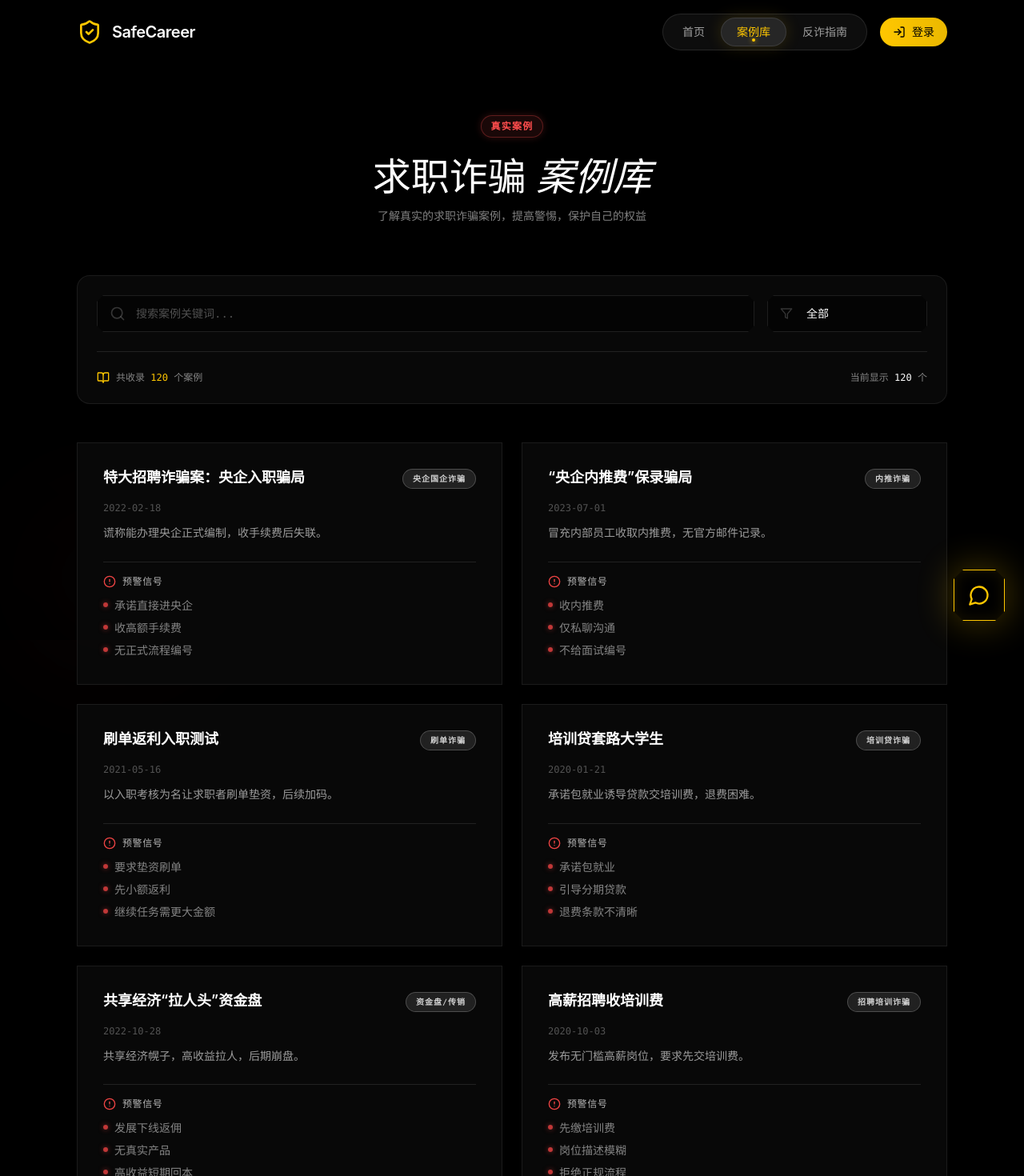
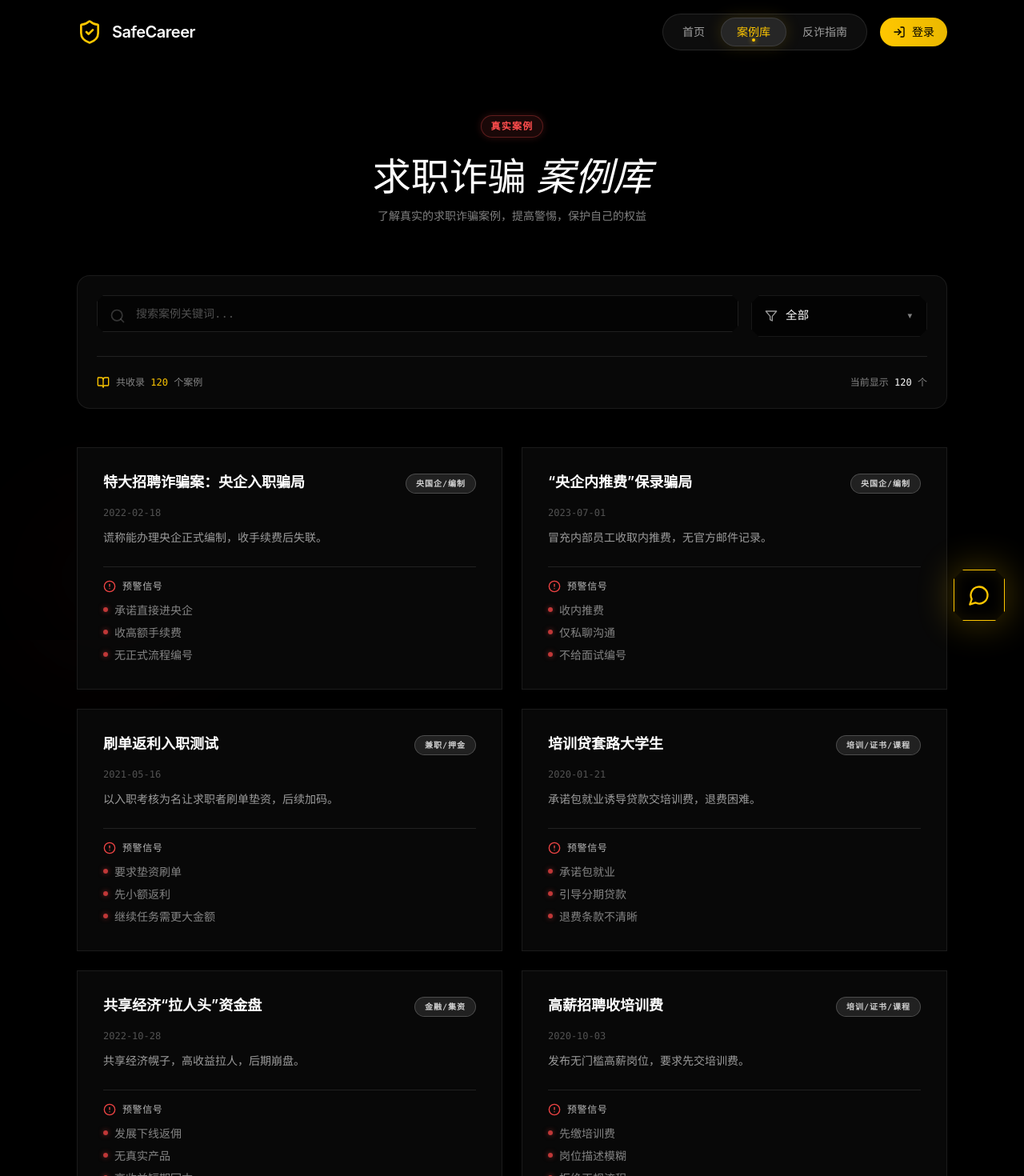
Before and after one commit to XimilalaXiang/law-web, a React (Vite) app: page /cases in a window 1280 px wide. Shown: the top 1470 px of the page at 80% size. Built offline with nearby package versions, Linux system fonts and the light colour scheme.

Commit message:
chore: unify case categories and improve filter dropdown

```diff
--- a/src/data/cases.ts
+++ b/src/data/cases.ts
@@ -3,6 +3,7 @@ export type ScamCase = {
   title: string;
   summary: string;
   type: string;
+  category: string;
   date: string;
   warning_signs: string[];
 };
@@ -131,6 +132,107 @@ const baseCases: Omit<ScamCase, 'date'>[] = [
   { id: 120, title: '“代跑业务”保证金', summary: '收保证金才派单，派单极少。', type: '跑腿骗局', warning_signs: ['保证金先交', '派单口头', '不退金'] },
 ];
 
+const typeToCategory = (type: string): string => {
+  const mapping: Record<string, string> = {
+    // 央国企/编制/内推
+    '央企国企诈骗': '央国企/编制',
+    '内推诈骗': '央国企/编制',
+    '名企内推骗局': '央国企/编制',
+    '关系诈骗': '央国企/编制',
+    '转正诈骗': '央国企/编制',
+    'Offer 造假': '央国企/编制',
+    '车企内推骗局': '央国企/编制',
+    '航司面试骗局': '央国企/编制',
+    '机关岗位骗局': '央国企/编制',
+    '医院编制诈骗': '央国企/编制',
+    // 培训/证书/课程
+    '培训贷诈骗': '培训/证书/课程',
+    '招聘培训诈骗': '培训/证书/课程',
+    '技能培训骗局': '培训/证书/课程',
+    '资格证骗局': '培训/证书/课程',
+    '培训证书骗局': '培训/证书/课程',
+    '公考骗局': '培训/证书/课程',
+    '教育培训骗局': '培训/证书/课程',
+    '培训陷阱': '培训/证书/课程',
+    '夏校骗局': '培训/证书/课程',
+    // 兼职/押金/押金设备
+    '刷单诈骗': '兼职/押金',
+    '刷单诱贷': '兼职/押金',
+    '刷票骗局': '兼职/押金',
+    '众包押金骗局': '兼职/押金',
+    '跑腿骗局': '兼职/押金',
+    '设备押金诈骗': '兼职/押金',
+    '账号押金骗局': '兼职/押金',
+    '押金二次收': '兼职/押金',
+    '配送押金骗局': '兼职/押金',
+    '陪玩平台骗局': '兼职/押金',
+    '写手兼职骗局': '兼职/押金',
+    '模特兼职骗局': '兼职/押金',
+    '摄影兼职骗局': '兼职/押金',
+    '家教骗局': '兼职/押金',
+    '陪聊骗局': '兼职/押金',
+    '写作接单骗局': '兼职/押金',
+    // 代理/加盟/拉新
+    '校园代理骗局': '代理/加盟',
+    '加盟骗局': '代理/加盟',
+    '直销骗局': '代理/加盟',
+    '拉新骗局': '代理/加盟',
+    '护肤品代理骗局': '代理/加盟',
+    '无人零售加盟骗局': '代理/加盟',
+    '校园跑腿加盟骗局': '代理/加盟',
+    // 外包/用工/黑中介
+    '黑中介诈骗': '外包/用工',
+    '外包骗局': '外包/用工',
+    '用工骗局': '外包/用工',
+    '招聘会骗局': '外包/用工',
+    '岗位介绍骗局': '外包/用工',
+    '零售招聘骗局': '外包/用工',
+    '促销兼职骗局': '外包/用工',
+    '酒店招聘骗局': '外包/用工',
+    '校园招聘骗局': '外包/用工',
+    // 海外/境外
+    '海外务工诈骗': '海外/境外',
+    '海外实习骗局': '海外/境外',
+    '海外志愿者骗局': '海外/境外',
+    '加急出境实习骗局': '海外/境外',
+    '境外客服骗局': '海外/境外',
+    '跨境收款代办骗局': '海外/境外',
+    // 赛事/竞赛/活动
+    '赛事诈骗': '赛事/活动',
+    '比赛骗局': '赛事/活动',
+    '科研竞赛诈骗': '赛事/活动',
+    '演唱会志愿者骗局': '赛事/活动',
+    // 技术/项目/代运营/AI
+    '虚假项目': '项目/代运营/AI',
+    '代运营骗局': '项目/代运营/AI',
+    '外包接单诈骗': '项目/代运营/AI',
+    'AI 接单骗局': '项目/代运营/AI',
+    'AI 绘图骗局': '项目/代运营/AI',
+    'AI 配音骗局': '项目/代运营/AI',
+    'AI 训练数据骗局': '项目/代运营/AI',
+    // 金融/集资/理财
+    '资金盘/传销': '金融/集资',
+    '非法集资': '金融/集资',
+    '金融推广风险': '金融/集资',
+    '广告联盟骗局': '金融/集资',
+    '保健品讲师骗局': '金融/集资',
+    // 证件/代办
+    '证件代办骗局': '证件/代办',
+    '落户代办骗局': '证件/代办',
+    '挂靠风险': '证件/代办',
+    '开票灰产': '证件/代办',
+    // 实习/收尾/买课送岗
+    '实习骗局': '实习/收尾',
+    '收尾费骗局': '实习/收尾',
+    '买课送岗骗局': '实习/收尾',
+    '校园运营实习骗局': '实习/收尾',
+    // 其他校园服务
+    '场馆兼职骗局': '校园服务',
+    '讲解员骗局': '校园服务',
+  };
+  return mapping[type] || '其他';
+};
+
 const formatDate = (d: Date) => {
   const y = d.getFullYear();
   const m = `${d.getMonth() + 1}`.padStart(2, '0');
@@ -169,6 +271,7 @@ const randomUniqueDate = () => {
 
 const randomizedCases: ScamCase[] = baseCases.map((c) => ({
   ...c,
+  category: typeToCategory(c.type),
   date: randomUniqueDate(),
 }));
 
--- a/src/index.css
+++ b/src/index.css
@@ -300,6 +300,105 @@ body {
   .chart-grid {
     grid-template-columns: repeat(2, minmax(0, 1fr));
   }
+}
+
+/* 筛选下拉 - 科技风动效，呼应导航栏 */
+.filter-button {
+  width: 100%;
+  display: inline-flex;
+  align-items: center;
+  gap: 10px;
+  padding: 0.9rem 1rem;
+  background: rgba(0, 0, 0, 0.6);
+  border: 1px solid rgba(255, 255, 255, 0.08);
+  color: white;
+  font-family: var(--font-mono);
+  font-size: 0.9rem;
+  letter-spacing: 0.02em;
+  position: relative;
+  overflow: hidden;
+  transition: border-color var(--transition-normal), background var(--transition-normal);
+  clip-path: polygon(10px 0, calc(100% - 10px) 0, 100% 10px, 100% calc(100% - 10px), calc(100% - 10px) 100%, 10px 100%, 0 calc(100% - 10px), 0 10px);
+}
+.filter-button:hover {
+  border-color: rgba(255, 199, 0, 0.4);
+  background: rgba(255, 255, 255, 0.05);
+}
+.filter-button .chevron {
+  margin-left: auto;
+  transition: transform var(--transition-normal);
+  color: rgba(255, 255, 255, 0.5);
+}
+.filter-active-bar {
+  position: absolute;
+  inset: auto 0 0 0;
+  height: 2px;
+  background: linear-gradient(90deg, transparent, rgba(255, 199, 0, 0.8), transparent);
+  transform: translateY(2px);
+}
+.filter-dropdown {
+  position: absolute;
+  z-index: 30;
+  margin-top: 8px;
+  width: 100%;
+  background: rgba(8, 8, 8, 0.95);
+  border: 1px solid rgba(255, 255, 255, 0.08);
+  box-shadow: 0 25px 80px rgba(0, 0, 0, 0.45), 0 0 30px rgba(255, 199, 0, 0.15);
+  backdrop-filter: blur(10px);
+  border-radius: 12px;
+  overflow: hidden;
+  max-height: 360px;
+  overflow-y: auto;
+  scrollbar-width: thin;
+  scrollbar-color: rgba(255, 199, 0, 0.6) rgba(255, 255, 255, 0.06);
+}
+.filter-item {
+  width: 100%;
+  display: flex;
+  align-items: center;
+  gap: 10px;
+  padding: 10px 14px;
+  color: rgba(255, 255, 255, 0.85);
+  background: transparent;
+  border: none;
+  text-align: left;
+  font-family: var(--font-mono);
+  font-size: 0.9rem;
+  position: relative;
+  cursor: pointer;
+  transition: background var(--transition-normal), color var(--transition-normal), transform var(--transition-normal);
+}
+.filter-item:hover {
+  background: rgba(255, 255, 255, 0.04);
+  color: white;
+  transform: translateX(2px);
+}
+.filter-item.is-active {
+  background: rgba(255, 199, 0, 0.08);
+  color: #fff8dc;
+}
+.filter-bullet {
+  width: 6px;
+  height: 6px;
+  border-radius: 50%;
+  background: rgba(255, 255, 255, 0.4);
+  box-shadow: 0 0 8px rgba(255, 255, 255, 0.35);
+}
+.filter-item.is-active .filter-bullet {
+  background: var(--primary);
+  box-shadow: 0 0 12px rgba(255, 199, 0, 0.8);
+}
+.filter-indicator {
+  position: absolute;
+  right: 12px;
+  top: 50%;
+  width: 12px;
+  height: 12px;
+  transform: translateY(-50%);
+  border: 2px solid rgba(255, 199, 0, 0.6);
+  border-left: 0;
+  border-top: 0;
+  transform: translateY(-50%) rotate(-45deg);
 }
 
 /* 特性卡片 - 科技风格 */
--- a/src/pages/CaseLibrary.tsx
+++ b/src/pages/CaseLibrary.tsx
@@ -1,4 +1,4 @@
-import React, { useState } from 'react';
+import React, { useEffect, useRef, useState } from 'react';
 import { SearchIcon, FilterIcon, AlertCircleIcon, ShieldCheckIcon, BookOpenIcon } from 'lucide-react';
 import { realCases, CASE_COUNT } from '../data/cases';
 
@@ -19,14 +19,27 @@ const Pill = ({ children, variant = 'default' }: { children: React.ReactNode; va
 const CaseLibrary = () => {
   const [searchTerm, setSearchTerm] = useState('');
   const [filterType, setFilterType] = useState('全部');
+  const [open, setOpen] = useState(false);
+  const dropdownRef = useRef<HTMLDivElement>(null);
 
-  const caseTypes = ['全部', ...Array.from(new Set(realCases.map(c => c.type)))];
+  const caseTypes = ['全部', ...Array.from(new Set(realCases.map(c => c.category)))];
 
   const filteredCases = realCases.filter(c => {
     const matchesSearch = c.title.includes(searchTerm) || c.summary.includes(searchTerm) || c.warning_signs.some(sign => sign.includes(searchTerm));
-    const matchesType = filterType === '全部' || c.type === filterType;
+    const matchesType = filterType === '全部' || c.category === filterType;
     return matchesSearch && matchesType;
   });
+
+  // 点击外部关闭下拉
+  useEffect(() => {
+    const onClick = (e: MouseEvent) => {
+      if (dropdownRef.current && !dropdownRef.current.contains(e.target as Node)) {
+        setOpen(false);
+      }
+    };
+    document.addEventListener('click', onClick);
+    return () => document.removeEventListener('click', onClick);
+  }, []);
 
   return (
     <div className="bg-black min-h-screen w-full pt-20">
@@ -72,25 +85,38 @@ const CaseLibrary = () => {
                   </div>
 
             {/* Filter Select */}
-            <div className="relative min-w-[200px] group">
-              <div className="absolute inset-y-0 left-0 pl-4 flex items-center pointer-events-none">
-                <FilterIcon className="h-4 w-4 text-white/40 group-focus-within:text-[var(--primary)] transition-colors duration-200" />
+            <div className="relative min-w-[220px]" ref={dropdownRef}>
+              <button
+                type="button"
+                onClick={() => setOpen(v => !v)}
+                className="filter-button group"
+              >
+                <FilterIcon className="h-4 w-4 text-white/60 group-hover:text-[var(--primary)] transition-colors duration-200" />
+                <span className="truncate">{filterType}</span>
+                <span className={`chevron ${open ? 'rotate-180' : ''}`}>▾</span>
+                <span className="filter-active-bar" />
+              </button>
+
+              {open && (
+                <div className="filter-dropdown">
+                  {caseTypes.map((type, idx) => (
+                    <button
+                      key={type}
+                      onClick={() => {
+                        setFilterType(type);
+                        setOpen(false);
+                      }}
+                      className={`filter-item ${filterType === type ? 'is-active' : ''}`}
+                      style={{ transitionDelay: `${idx * 12}ms` }}
+                    >
+                      <span className="filter-bullet" />
+                      <span className="truncate">{type}</span>
+                      {filterType === type && <span className="filter-indicator" />}
+                    </button>
+                  ))}
                 </div>
-              <select
-                className="block w-full pl-12 pr-4 py-3 bg-black/50 border border-white/10 text-white focus:outline-none focus:border-[var(--primary)]/50 focus:ring-1 focus:ring-[var(--primary)]/30 transition-all duration-200 font-mono text-sm appearance-none cursor-pointer"
-                style={{
-                  clipPath: 'polygon(8px 0, calc(100% - 8px) 0, 100% 8px, 100% calc(100% - 8px), calc(100% - 8px) 100%, 8px 100%, 0 calc(100% - 8px), 0 8px)',
-                }}
-                value={filterType}
-                onChange={e => setFilterType(e.target.value)}
-              >
-                {caseTypes.map(type => (
-                  <option key={type} value={type} className="bg-black text-white">
-                          {type}
-                  </option>
-                ))}
-                    </select>
-                  </div>
+              )}
+            </div>
                 </div>
 
           {/* Stats */}
@@ -123,7 +149,7 @@ const CaseLibrary = () => {
                   className="pill text-[10px] px-2 py-1 flex-shrink-0"
                   style={{ fontSize: '10px' }}
                 >
-                    {caseItem.type}
+                    {caseItem.category}
                   </span>
                 </div>
 
```
